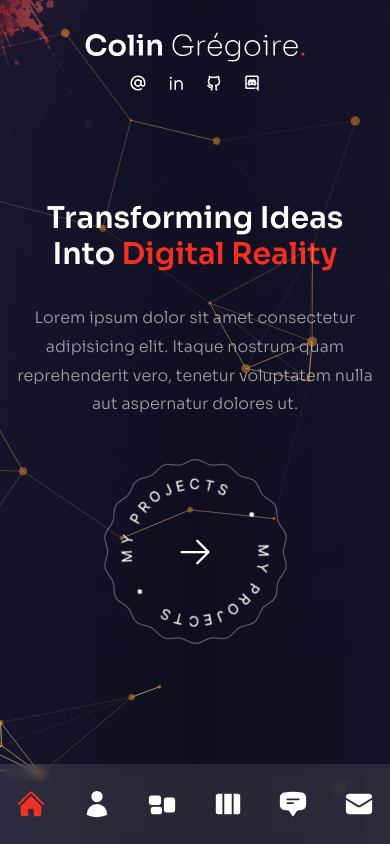
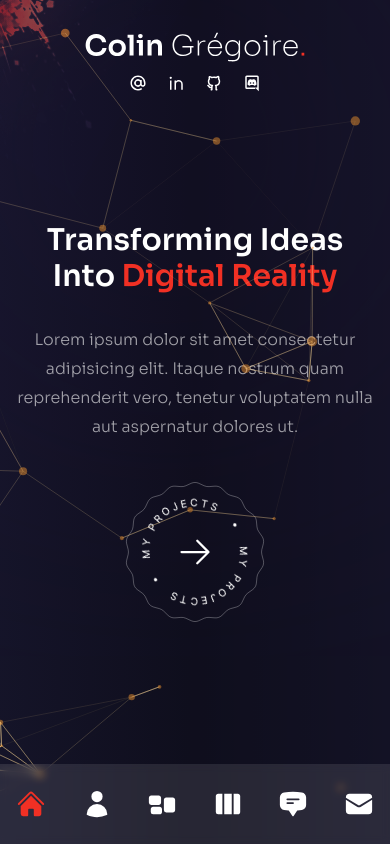
Before and after one commit to Lameuhton/atome_portfolio, a Next.js app: page / in a window 390 px wide. Built offline with nearby package versions, Linux system fonts and the light colour scheme.

Commit message:
Refactor ProjectsBtn component for improved performance and responsiveness

```diff
--- a/components/ProjectsBtn.js
+++ b/components/ProjectsBtn.js
@@ -11,19 +11,18 @@ const ProjectsBtn = () => {
   return (
     <div className="mx-auto xl:mx-0">
       <Link
-        href={'/work'}
-        className="relative w-[185px] h-[185px] flex justify-center items-center bg-circleStar bg-cover bg-center bg-no-repeat group"
+        href={"/work"}
+        className="relative w-[140px] h-[140px] sm:w-[185px] sm:h-[185px] flex justify-center items-center bg-circleStar bg-cover bg-center bg-no-repeat group"
       >
         <Image
-          src={'/rounded-text.png'}
+          src={"/rounded-text.png"}
           width={141}
           height={148}
-          alt=''
-          className="animate-spin-slow w-full h-full max-w-[141px] max-h-[148px]"
+          alt=""
+          className="animate-spin-slow w-full h-full max-w-[100px] max-h-[107px] sm:max-w-[141px] sm:max-h-[148px]"
         />
-        <HiArrowRight className='absolute text-4xl group-hover:translate-x-2 transition-all duration-300' />
+        <HiArrowRight className="absolute text-4xl group-hover:translate-x-2 transition-all duration-300" />
       </Link>
-
     </div>
   );
 };
```
